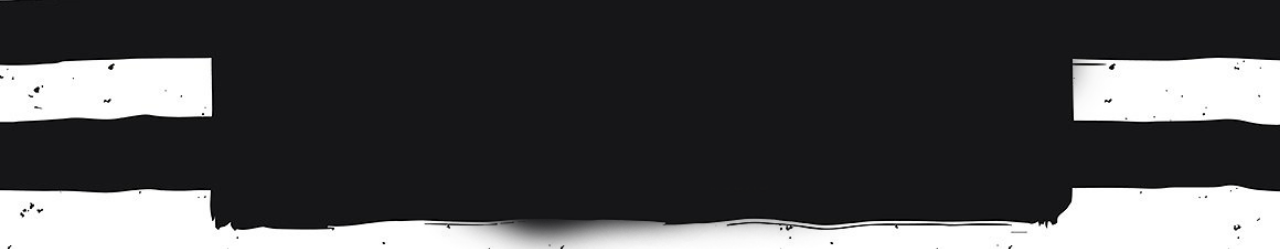
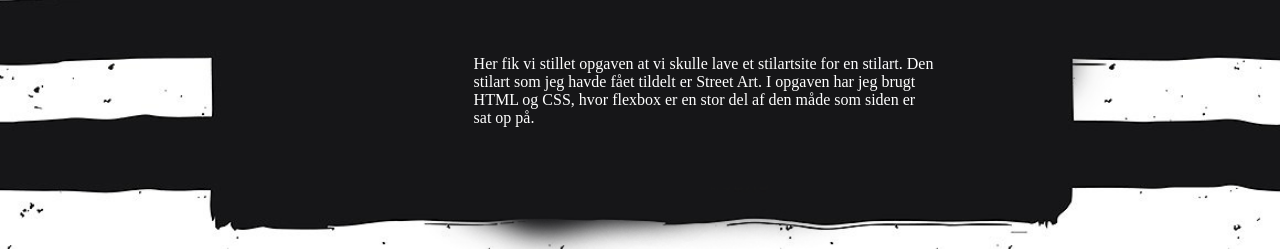
Before and after one commit to HamDerHein/portfolio_sem1, a plain HTML site: page html.html in a window 1280 px wide. Shown: the part 602-851 px from the top of the page. Drawn offline with nearby package versions, Linux system fonts and the light colour scheme.

Commit message:
rettet ux og sat tekst ind i html del

```diff
--- a/html.html
+++ b/html.html
@@ -16,7 +16,7 @@
 </head>
 
 
-<body>
+<body class="html">
     <header>
         <nav class="nav">
             <a href="index.html">Forside</a>
@@ -40,6 +40,8 @@
             <a href="http://mikkelhein.dk/kea/01-web/04-responsive/stilartsite/final/#splash" target="_blank">
                 <img class="stilArtSite" src="img/desktop.jpg" style="width:50vw">
                 <div class="text2">01.04.04 Stilartsite</div></a>
+            <div class="animaitonText">
+                <p>Her fik vi stillet opgaven at vi skulle lave et stilartsite for en stilart. Den stilart som jeg havde fået tildelt er Street Art. I opgaven har jeg brugt HTML og CSS, hvor flexbox er en stor del af den måde som siden er sat op på.</p>
 
             </div>
 
--- a/stylesheet.css
+++ b/stylesheet.css
@@ -498,6 +498,14 @@ header a {
 
 }
 
+.html .animaitonText p {
+
+    width: 36vw;
+    margin-left: 37vw;
+    margin-top: 5vw;
+}
+
+
 
 /***** MEDIA START ****/
 
```
Also changed, not shown: ux.html (+2 -2 lines). Lines whose indentation alone changed are shown as unchanged.
